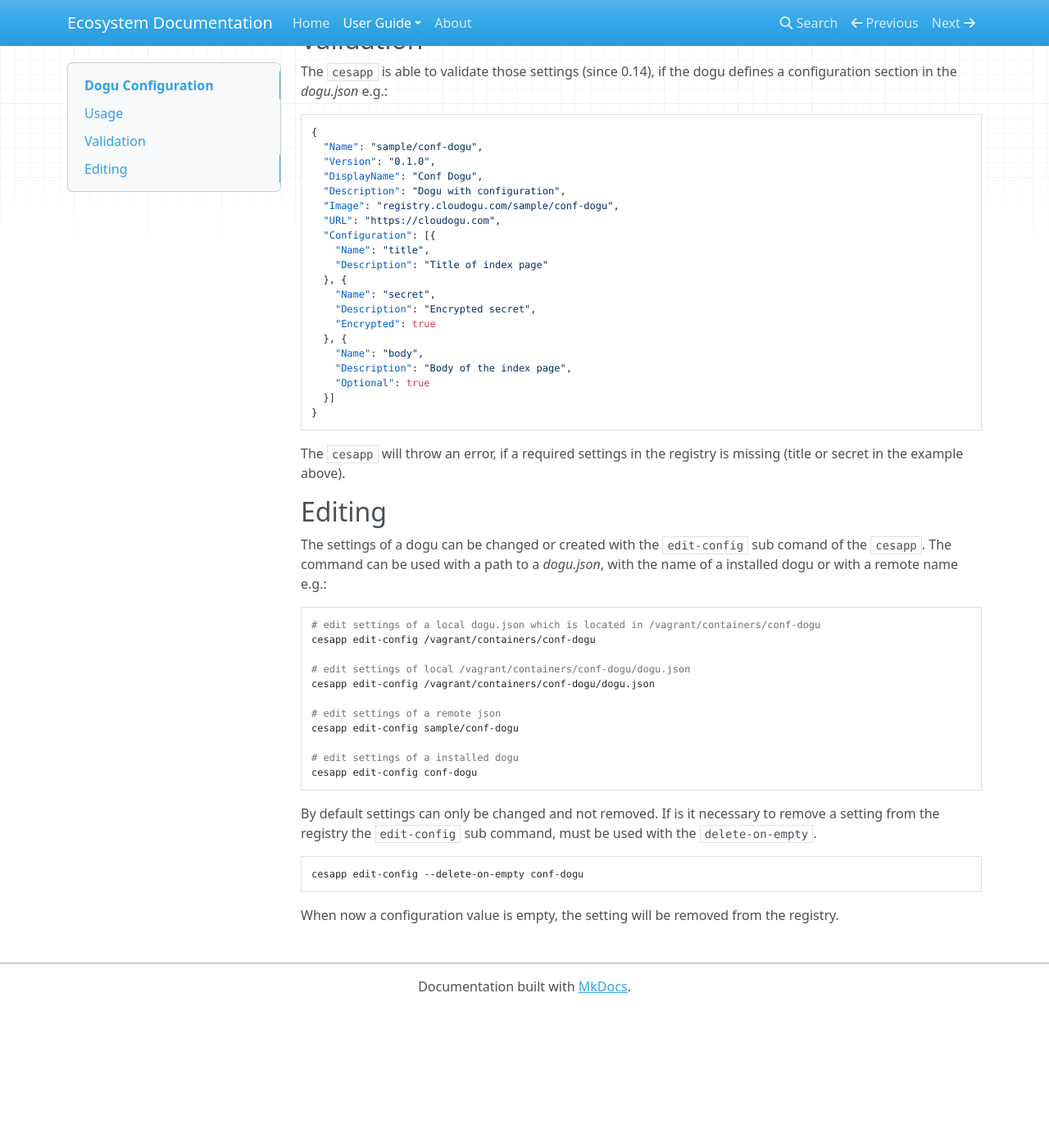
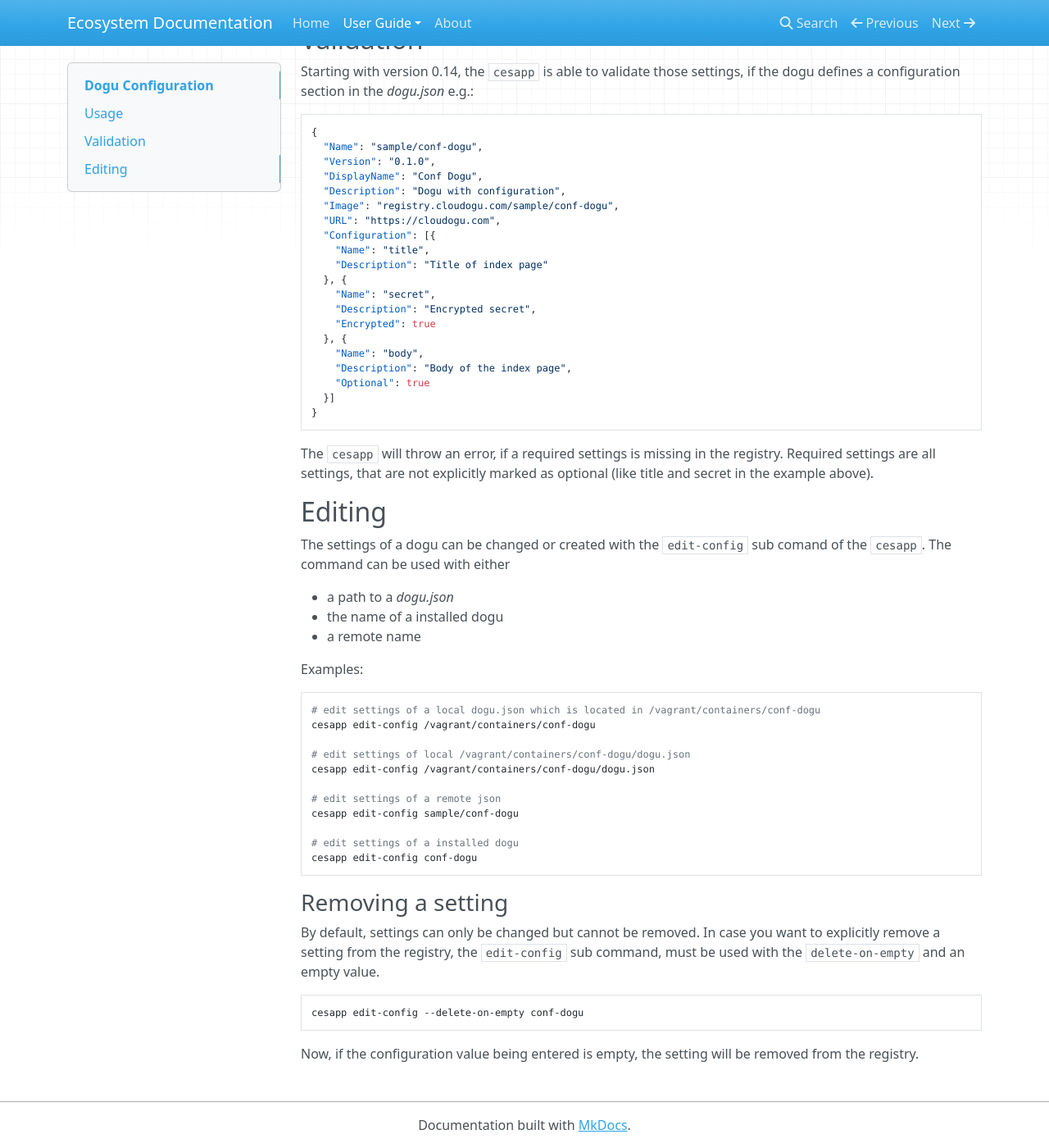
Before and after one commit to cloudogu/ecosystem, an MkDocs documentation site: the page built from docs/docs/user-guide/dogu-configuration.md, in a window 1280 px wide and 1400 px high, scrolled down 506 px. Shown: the whole window at 82% size. Built offline with MkDocs 1.6.1, drawn with Linux system fonts in a browser that asks for light colours; nearby versions of some CDN libraries; old or Windows-style settings are respelled for this version of MkDocs; before the commit the page ends 1737 px from its top, so only the background shows below that; some of the changed text lies outside the part shown.

Commit message:
improved documentation

````diff
--- a/docs/docs/user-guide/dogu-configuration.md
+++ b/docs/docs/user-guide/dogu-configuration.md
@@ -1,6 +1,6 @@
 # Dogu Configuration
 
-Custom configuration settings are stored in the registry (etcd) of the Cloudogu EcoSystem. Their are two keys which are relevant for a dogu:
+Custom configuration settings are stored in the registry (etcd) of the Cloudogu EcoSystem. There are two keys that are relevant for a dogu:
 
 * **/config/nameOfDogu** (dogu specific settings)
 * **/config/_global** (global settings)
@@ -22,7 +22,7 @@ doguctl config -g admin_group
 
 ## Validation
 
-The `cesapp` is able to validate those settings (since 0.14), if the dogu defines a configuration section in the *dogu.json* e.g.:
+Starting with version 0.14, the `cesapp` is able to validate those settings, if the dogu defines a configuration section in the *dogu.json* e.g.:
 
 ```json
 {
@@ -47,12 +47,17 @@ The `cesapp` is able to validate those settings (since 0.14), if the dogu define
 }
 ```
 
-The `cesapp` will throw an error, if a required settings in the registry is missing (title or secret in the example above).
+The `cesapp` will throw an error, if a required settings is missing in the registry. Required settings are all settings, that are not explicitly marked as optional (like title and secret in the example above).
 
 ## Editing
 
-The settings of a dogu can be changed or created with the `edit-config` sub comand of the `cesapp`.
-The command can be used with a path to a *dogu.json*, with the name of a installed dogu or with a remote name e.g.:
+The settings of a dogu can be changed or created with the `edit-config` sub comand of the `cesapp`.  The command can be used with either
+
+* a path to a *dogu.json*
+* the name of a installed dogu
+* a remote name
+
+Examples:
 
 ```bash
 # edit settings of a local dogu.json which is located in /vagrant/containers/conf-dogu
@@ -68,10 +73,11 @@ cesapp edit-config sample/conf-dogu
 cesapp edit-config conf-dogu
 ```
 
-By default settings can only be changed and not removed. If is it necessary to remove a setting from the registry the `edit-config` sub command, must be used with the `delete-on-empty`.
+### Removing a setting
+
+By default, settings can only be changed but cannot be removed. In case you want to explicitly remove a setting from the registry, the `edit-config` sub command, must be used with the `delete-on-empty` and an empty value.
 
 ```bash
 cesapp edit-config --delete-on-empty conf-dogu
 ```
-
-When now a configuration value is empty, the setting will be removed from the registry.
+Now, if the configuration value being entered is empty, the setting will be removed from the registry.
````
